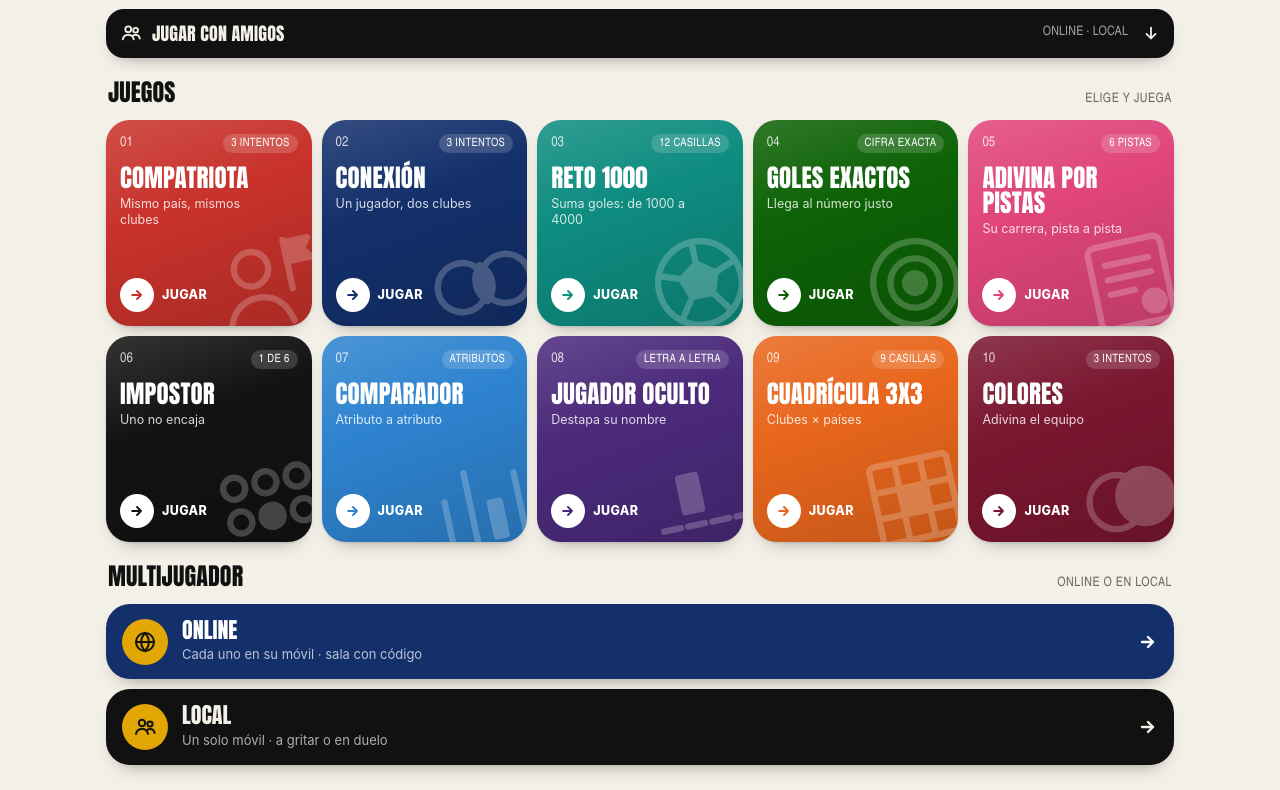
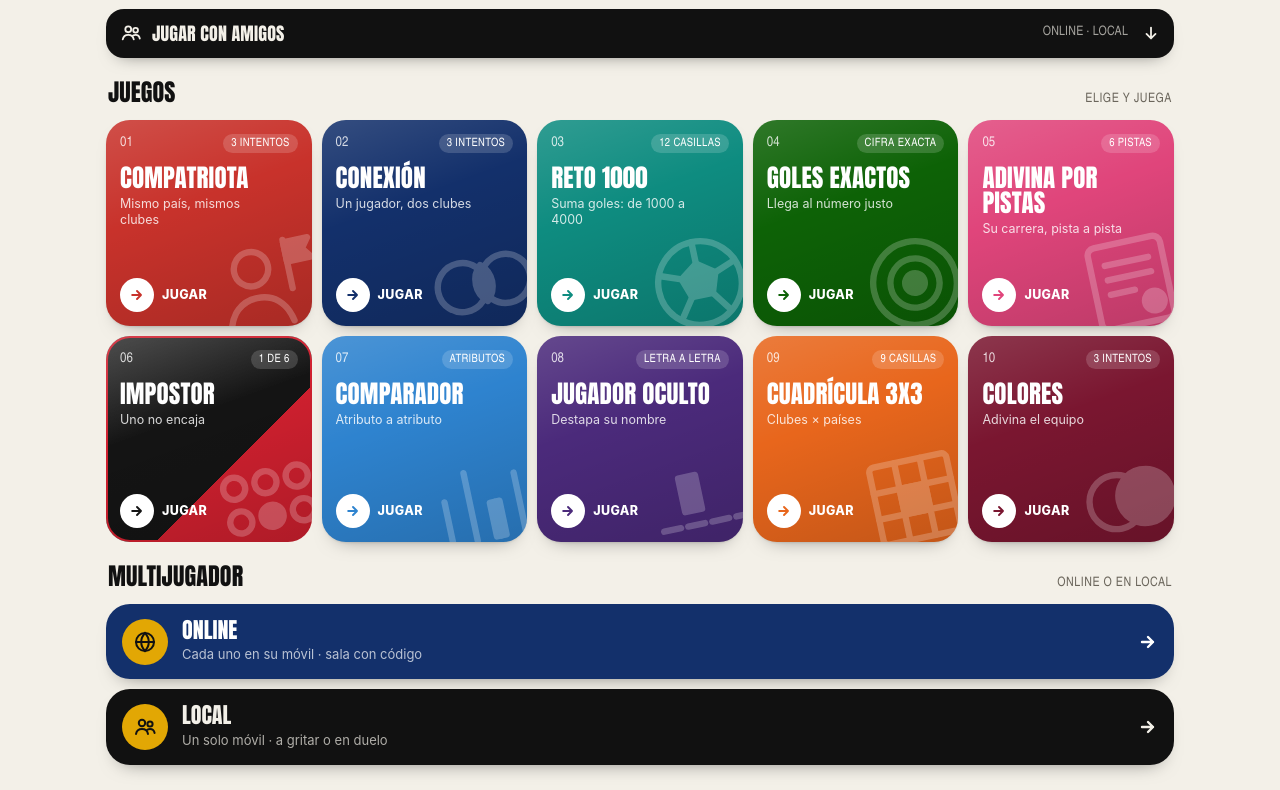
Before and after one commit to formidable-fut/formidable-fut.github.io, a plain HTML site: page index.html in a window 1280 px wide. Shown: the part 196-986 px from the top of the page. Drawn offline with Linux system fonts and the light colour scheme; a web font is replaced by a local one.

Commit message:
Impostor en negro y rojo para que se vea en modo oscuro
Co-Authored-By: Claude Opus 5.5 <noreply@anthropic.com>
Claude-Session: https://claude.ai/code/session_01V7SuXFFWiZrwP4FqGraMfR

```diff
--- a/app.js
+++ b/app.js
@@ -144,7 +144,7 @@ function kitSVG(id, cls){
     <text x="100" y="78" text-anchor="middle" class="kname" fill="${k.n}" ${k.name.length>8?`textLength="96" lengthAdjust="spacingAndGlyphs"`:""}>${k.name}</text>
     <text x="100" y="${nsize>60?160:148}" text-anchor="middle" class="knum" font-size="${nsize}" fill="${k.n}">${numStr}</text></svg>`;
 }
-const CARD_KIT = {"compatriota": ["#c8322b", "#fff", "3 intentos"], "conexion": ["#13306b", "#fff", "3 intentos"], "reto-1000": ["#0e8c80", "#fff", "12 casillas"], "exacto": ["#0d6206", "#fff", "Cifra exacta"], "pistas": ["#e0457b", "#fff", "6 pistas"], "impostor": ["#121212", "#fff", "1 de 6"], "comparador": ["#2e83cf", "#fff", "Atributos"], "oculto": ["#4b2a7b", "#fff", "Letra a letra"], "cuadricula": ["#e8661c", "#fff", "9 casillas"], "colores": ["#7a1630", "#fff", "3 intentos"]};
+const CARD_KIT = {"compatriota": ["#c8322b", "#fff", "3 intentos"], "conexion": ["#13306b", "#fff", "3 intentos"], "reto-1000": ["#0e8c80", "#fff", "12 casillas"], "exacto": ["#0d6206", "#fff", "Cifra exacta"], "pistas": ["#e0457b", "#fff", "6 pistas"], "impostor": ["#141414", "#fff", "1 de 6"], "comparador": ["#2e83cf", "#fff", "Atributos"], "oculto": ["#4b2a7b", "#fff", "Letra a letra"], "cuadricula": ["#e8661c", "#fff", "9 casillas"], "colores": ["#7a1630", "#fff", "3 intentos"]};
 const SUN='<svg viewBox="0 0 20 20" fill="none" stroke="currentColor" stroke-width="1.8" stroke-linecap="round"><circle cx="10" cy="10" r="3.6"/><path d="M10 1.5v2.2M10 16.3v2.2M1.5 10h2.2M16.3 10h2.2M4 4l1.6 1.6M14.4 14.4 16 16M4 16l1.6-1.6M14.4 5.6 16 4"/></svg>';
 const MOON='<svg viewBox="0 0 20 20" fill="currentColor"><path d="M16.5 12.6A7 7 0 0 1 7.4 3.5a7 7 0 1 0 9.1 9.1z"/></svg>';
 const theme = () => document.documentElement.dataset.theme;
@@ -813,7 +813,7 @@ const DATA_SIG = () => P.length+"-"+CK.length+"-"+P.reduce((s,p)=>s+(p.g||0),0);
 /* ---- transporte: relé MQTT por WebSocket seguro (funciona en cualquier red, sin cuentas) + cifrado AES-GCM extremo a extremo ----
    El tema de la sala es un hash del código y cada mensaje va cifrado con una clave derivada del código (PBKDF2), así que el
    servidor público solo ve datos ilegibles. El anfitrión sigue siendo la autoridad. */
-const APP_V = "27.11-g";
+const APP_V = "27.11-h";
 const BROKERS = window.FFUT_BROKERS || ["wss://broker.emqx.io:8084/mqtt","wss://broker.hivemq.com:8884/mqtt","wss://test.mosquitto.org:8081"];
 const brokerOf = code => BROKERS[ONL_ALPHA.indexOf(code[0]) % BROKERS.length];
 const onlAvail = () => typeof window.mqtt === "object" && !!(window.crypto && crypto.subtle);
--- a/index.html
+++ b/index.html
@@ -10,11 +10,11 @@
 <link rel="preconnect" href="https://fonts.googleapis.com">
 <link href="https://fonts.googleapis.com/css2?family=Anton&family=Inter:wght@300;400;600;800&family=Jockey+One&family=Noto+Color+Emoji&display=swap" rel="stylesheet">
 <script src="theme.js?v=a6134443"></script>
-<link rel="stylesheet" href="style.css?v=8889af29">
+<link rel="stylesheet" href="style.css?v=a9c8d474">
 </head>
 <body>
 <div class="wrap home" id="app"><p class="load">Cargando plantilla…</p></div>
 <script src="mqtt.min.js?v=39df81d1"></script>
-<script src="app.js?v=cb5f6591"></script>
+<script src="app.js?v=21f2fb91"></script>
 </body>
 </html>
--- a/style.css
+++ b/style.css
@@ -576,3 +576,7 @@ body.inonl #give{display:none!important}
 .coopsc span{background:var(--card);border-radius:20px;padding:5px 12px;font-weight:600;font-size:13.5px;box-shadow:0 1px 2px rgba(0,0,0,.07)}
 .coopsc span.me{box-shadow:inset 0 0 0 2px var(--ink)}
 .coopsc b{font:400 16px var(--hf);margin-left:4px}
+
+/* Impostor: negro y rojo (se distingue también en modo oscuro) */
+[style*="--cb:#141414"]{background-image:linear-gradient(135deg,transparent 0 56%,#d0202f 56%)!important;box-shadow:inset 0 0 0 2px #d0202f}
+.gc[style*="--cb:#141414"]{background-image:linear-gradient(160deg,rgba(255,255,255,.12),transparent 40%),linear-gradient(135deg,transparent 0 62%,#d0202f 62%)!important}
```
